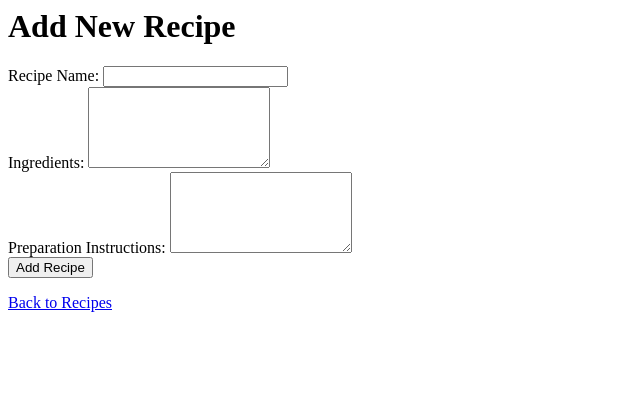
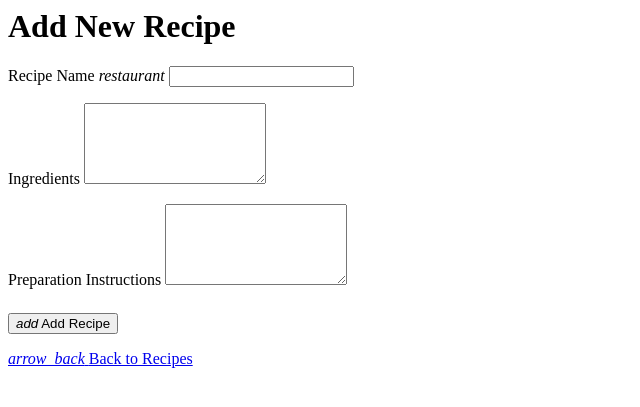
Before and after one commit to akansharmn/PlanItOut, a PHP site: page /src/api/createRecipe.html in a window 1280 px wide. Shown: the top 407 px of the page, without its empty margins (0-640 px from the left). Run offline with PHP 8.4, Linux system fonts and the light colour scheme.

Commit message:
Assistant checkpoint: Added Material Design and enhanced HTMX integration
Assistant generated file changes:
- src/templates/header.php: Add Material Design CSS and enhance styling
- src/templates/footer.php: Create footer template with Material Design initialization
- src/api/createRecipe.html: Update form with Material Design components

---

User prompt:

How can I add htmx and material design in my project?

```diff
--- a/src/api/createRecipe.html
+++ b/src/api/createRecipe.html
@@ -1,28 +1,60 @@
+
 <?php include 'src/templates/header.php'; ?>
 
-<h1>Add New Recipe</h1>
+<h1 class="page-title">Add New Recipe</h1>
 
+<div class="mdc-card">
     <form hx-post="/createRecipe" hx-swap="outerHTML">
-    <div>
-        <label for="recipeName">Recipe Name:</label>
-        <input type="text" id="recipeName" name="recipeName" required>
+        <div class="mdc-text-field mdc-text-field--outlined mdc-text-field--with-leading-icon" style="width: 100%; margin-bottom: 16px;">
+            <span class="mdc-notched-outline">
+                <span class="mdc-notched-outline__leading"></span>
+                <span class="mdc-notched-outline__notch">
+                    <span class="mdc-floating-label" id="recipe-name-label">Recipe Name</span>
+                </span>
+                <span class="mdc-notched-outline__trailing"></span>
+            </span>
+            <i class="material-icons mdc-text-field__icon mdc-text-field__icon--leading">restaurant</i>
+            <input type="text" id="recipeName" name="recipeName" class="mdc-text-field__input" aria-labelledby="recipe-name-label" required>
         </div>
 
-    <div>
-        <label for="ingredients">Ingredients:</label>
-        <textarea id="ingredients" name="ingredients" rows="5" required></textarea>
+        <div class="mdc-text-field mdc-text-field--outlined mdc-text-field--textarea" style="width: 100%; margin-bottom: 16px;">
+            <span class="mdc-notched-outline">
+                <span class="mdc-notched-outline__leading"></span>
+                <span class="mdc-notched-outline__notch">
+                    <span class="mdc-floating-label" id="ingredients-label">Ingredients</span>
+                </span>
+                <span class="mdc-notched-outline__trailing"></span>
+            </span>
+            <textarea id="ingredients" name="ingredients" class="mdc-text-field__input" rows="5" aria-labelledby="ingredients-label" required></textarea>
         </div>
 
-    <div>
-        <label for="prePreparations">Preparation Instructions:</label>
-        <textarea id="prePreparations" name="prePreparations" rows="5" required></textarea>
+        <div class="mdc-text-field mdc-text-field--outlined mdc-text-field--textarea" style="width: 100%; margin-bottom: 24px;">
+            <span class="mdc-notched-outline">
+                <span class="mdc-notched-outline__leading"></span>
+                <span class="mdc-notched-outline__notch">
+                    <span class="mdc-floating-label" id="prep-label">Preparation Instructions</span>
+                </span>
+                <span class="mdc-notched-outline__trailing"></span>
+            </span>
+            <textarea id="prePreparations" name="prePreparations" class="mdc-text-field__input" rows="5" aria-labelledby="prep-label" required></textarea>
         </div>
 
-    <button type="submit">Add Recipe</button>
+        <button class="mdc-button mdc-button--raised" type="submit">
+            <span class="mdc-button__ripple"></span>
+            <i class="material-icons mdc-button__icon" aria-hidden="true">add</i>
+            <span class="mdc-button__label">Add Recipe</span>
+        </button>
     </form>
 
     <div id="result"></div>
 
-<p><a href="/recipes">Back to Recipes</a></p>
+    <p style="margin-top: 16px;">
+        <a href="/recipes" class="mdc-button">
+            <span class="mdc-button__ripple"></span>
+            <i class="material-icons mdc-button__icon" aria-hidden="true">arrow_back</i>
+            <span class="mdc-button__label">Back to Recipes</span>
+        </a>
+    </p>
+</div>
 
 <?php include 'src/templates/footer.php'; ?>
```
Also changed, not shown: src/templates/footer.php (+14 -0 lines), src/templates/header.php (+17 -2 lines). Lines whose indentation alone changed are shown as unchanged.
